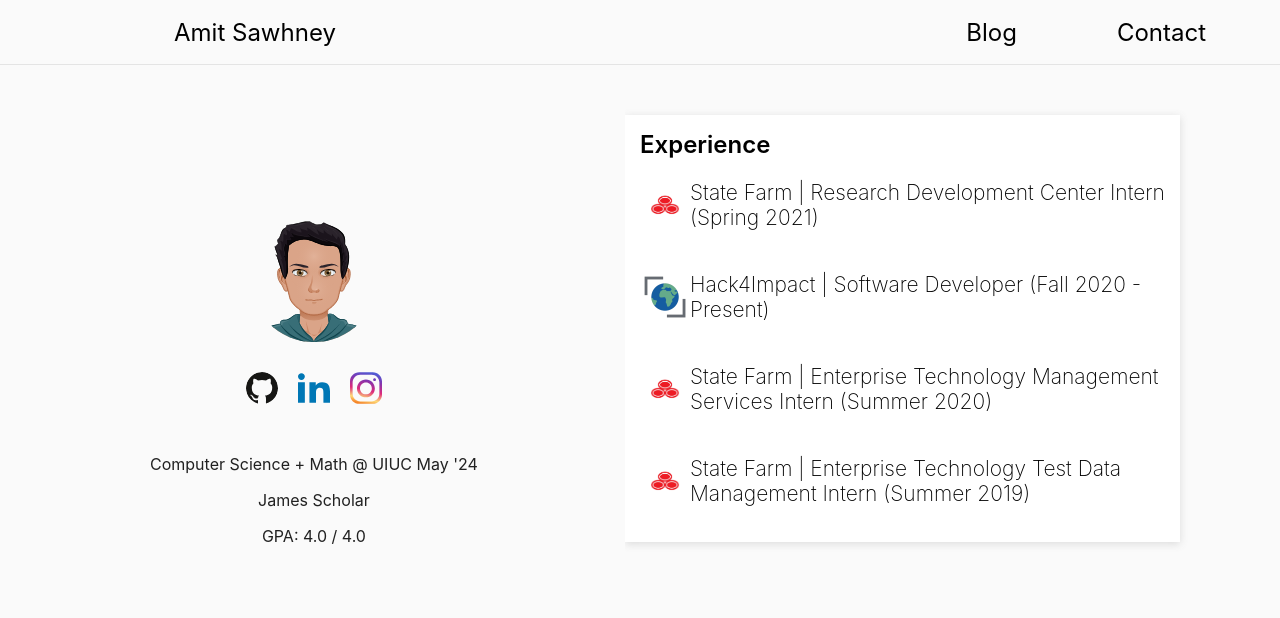
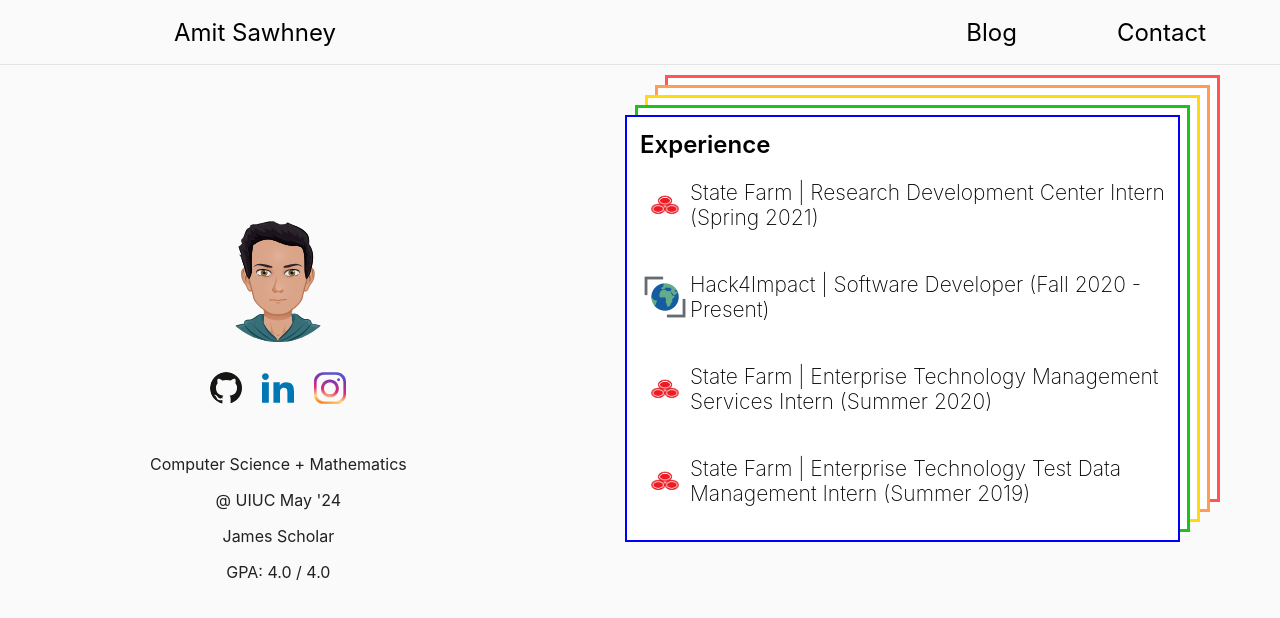
Before and after one commit to amit-sawhney/personal-website, a React (Create React App) app: page / in a window 1280 px wide. Shown: the top 618 px of the page. Built offline with nearby package versions, Linux system fonts and the light colour scheme.

Commit message:
aligned temporary blog page

```diff
--- a/src/Components/Blog/Blog.scss
+++ b/src/Components/Blog/Blog.scss
@@ -1,5 +1,7 @@
+@import '../../styles/variables.scss';
 
 .blog-content {
+    margin-left: $leftShift;
     .temp {
         font-size: 40px;
         font-weight: 100;
--- a/src/Components/Home/Home.js
+++ b/src/Components/Home/Home.js
@@ -34,7 +34,8 @@
                                 <Avatar variant="square" className="social-avatar" src={instagram} />
                             </Link>
                         </div>
-                        <p>{`Computer Science + Math @ UIUC May '24`}</p>
+                        <p>{`Computer Science + Mathematics`}</p>
+                        <p>{`@ UIUC May '24`}</p>
                         <p>{`James Scholar`}</p>
                         <p>{`GPA: 4.0 / 4.0`}</p>
                     </div>
--- a/src/Components/Home/Home.scss
+++ b/src/Components/Home/Home.scss
@@ -59,11 +59,11 @@
         padding-right: $rightShift;
         .content-section {
             background-color: white;
-            // box-shadow: blue 0px 0px 0px 2px inset, rgb(255, 255, 255) 10px -10px 0px -3px, rgb(31, 193, 27) 10px -10px,
-            //     rgb(255, 255, 255) 20px -20px 0px -3px, rgb(255, 217, 19) 20px -20px,
-            //     rgb(255, 255, 255) 30px -30px 0px -3px, rgb(255, 156, 85) 30px -30px,
-            //     rgb(255, 255, 255) 40px -40px 0px -3px, rgb(255, 85, 85) 40px -40px;
-            box-shadow: rgba(99, 99, 99, 0.2) 0px 2px 8px 0px;
+            box-shadow: blue 0px 0px 0px 2px inset, rgb(255, 255, 255) 10px -10px 0px -3px, rgb(31, 193, 27) 10px -10px,
+                rgb(255, 255, 255) 20px -20px 0px -3px, rgb(255, 217, 19) 20px -20px,
+                rgb(255, 255, 255) 30px -30px 0px -3px, rgb(255, 156, 85) 30px -30px,
+                rgb(255, 255, 255) 40px -40px 0px -3px, rgb(255, 85, 85) 40px -40px;
+            // box-shadow: rgba(99, 99, 99, 0.2) 0px 2px 8px 0px;
             padding: 15px;
             margin: 75px 0px 75px 0px;
 
```
